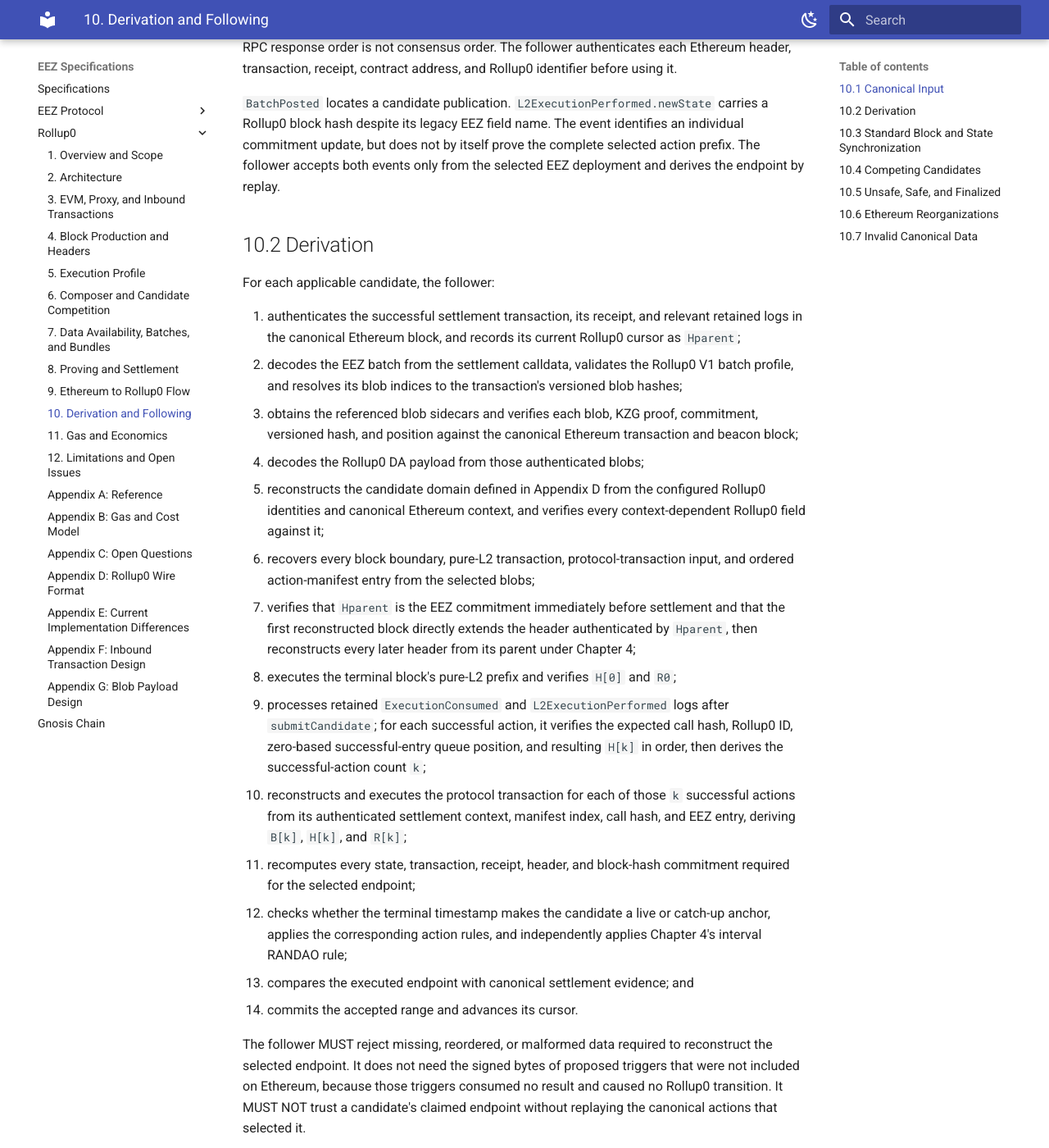
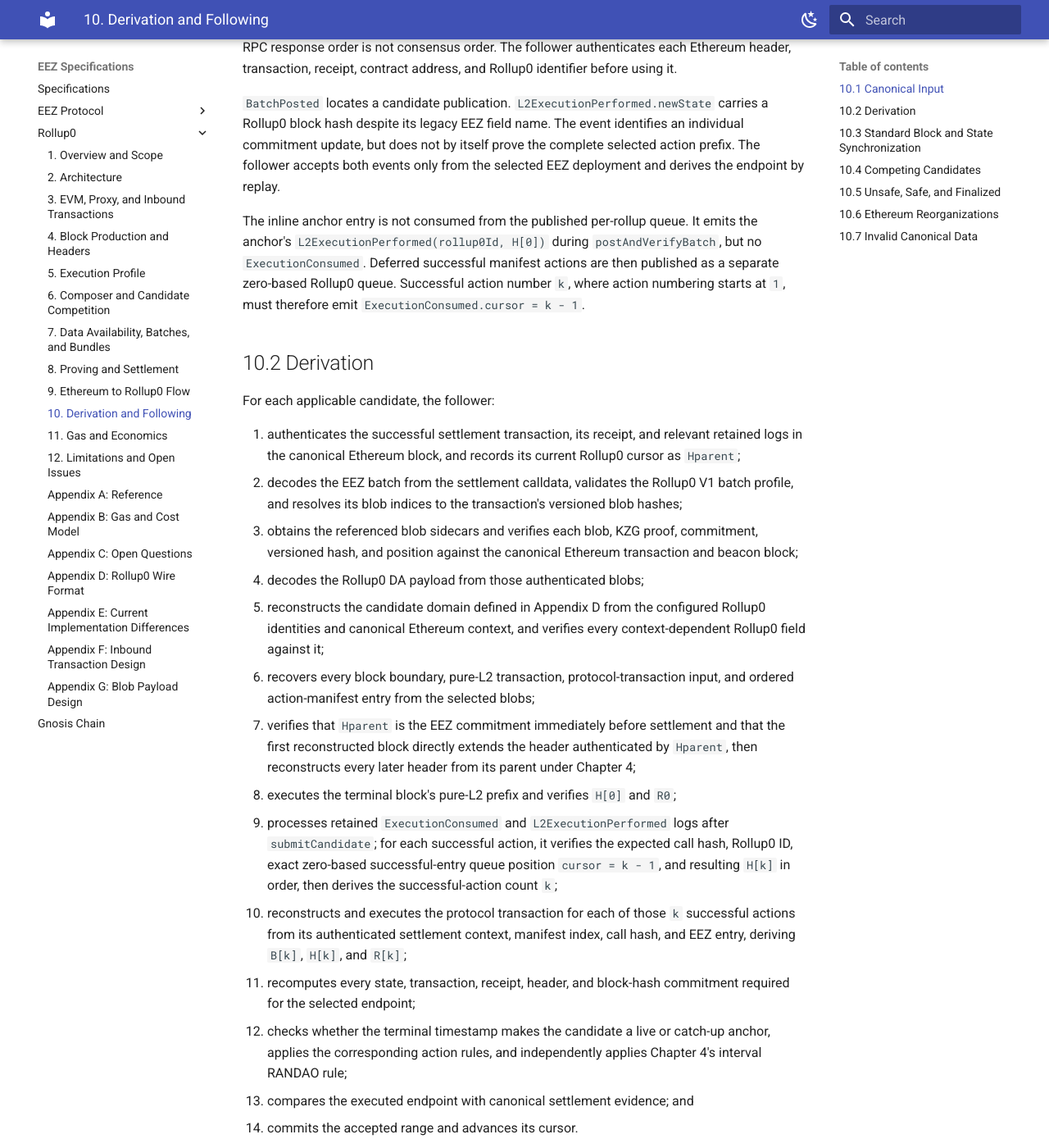
Before and after one commit to eez-association/specs-draft, an MkDocs documentation site: the page built from docs/rollup0-spec/10-derivation-following.md, in a window 1280 px wide and 1400 px high, scrolled down 502 px. Shown: the whole window at 82% size. Built offline with MkDocs 1.6.1 and Material for MkDocs 9.7.7, drawn with Linux system fonts in a browser that asks for light colours.

Commit message:
docs(rollup0): pin EEZ queue cursors and anchor events

```diff
--- a/docs/rollup0-spec/10-derivation-following.md
+++ b/docs/rollup0-spec/10-derivation-following.md
@@ -23,6 +23,12 @@ block hash despite its legacy EEZ field name. The event identifies an individual
 but does not by itself prove the complete selected action prefix. The follower accepts both events
 only from the selected EEZ deployment and derives the endpoint by replay.
 
+The inline anchor entry is not consumed from the published per-rollup queue. It emits the anchor's
+`L2ExecutionPerformed(rollup0Id, H[0])` during `postAndVerifyBatch`, but no
+`ExecutionConsumed`. Deferred successful manifest actions are then published as a separate
+zero-based Rollup0 queue. Successful action number `k`, where action numbering starts at `1`, must
+therefore emit `ExecutionConsumed.cursor = k - 1`.
+
 ## 10.2 Derivation
 
 For each applicable candidate, the follower:
@@ -44,8 +50,8 @@ For each applicable candidate, the follower:
 8. executes the terminal block's pure-L2 prefix and verifies `H[0]` and `R0`;
 9. processes retained `ExecutionConsumed` and `L2ExecutionPerformed` logs after
    `submitCandidate`; for each successful action, it verifies the expected call hash, Rollup0 ID,
-   zero-based successful-entry queue position, and resulting `H[k]` in order, then derives the
-   successful-action count `k`;
+   exact zero-based successful-entry queue position `cursor = k - 1`, and resulting `H[k]` in
+   order, then derives the successful-action count `k`;
 10. reconstructs and executes the protocol transaction for each of those `k` successful actions
    from its authenticated settlement context, manifest index, call hash, and EEZ entry, deriving
    `B[k]`, `H[k]`, and `R[k]`;
```
Also changed, not shown: docs/rollup0-spec/A-reference.md (+2 -0 lines).
